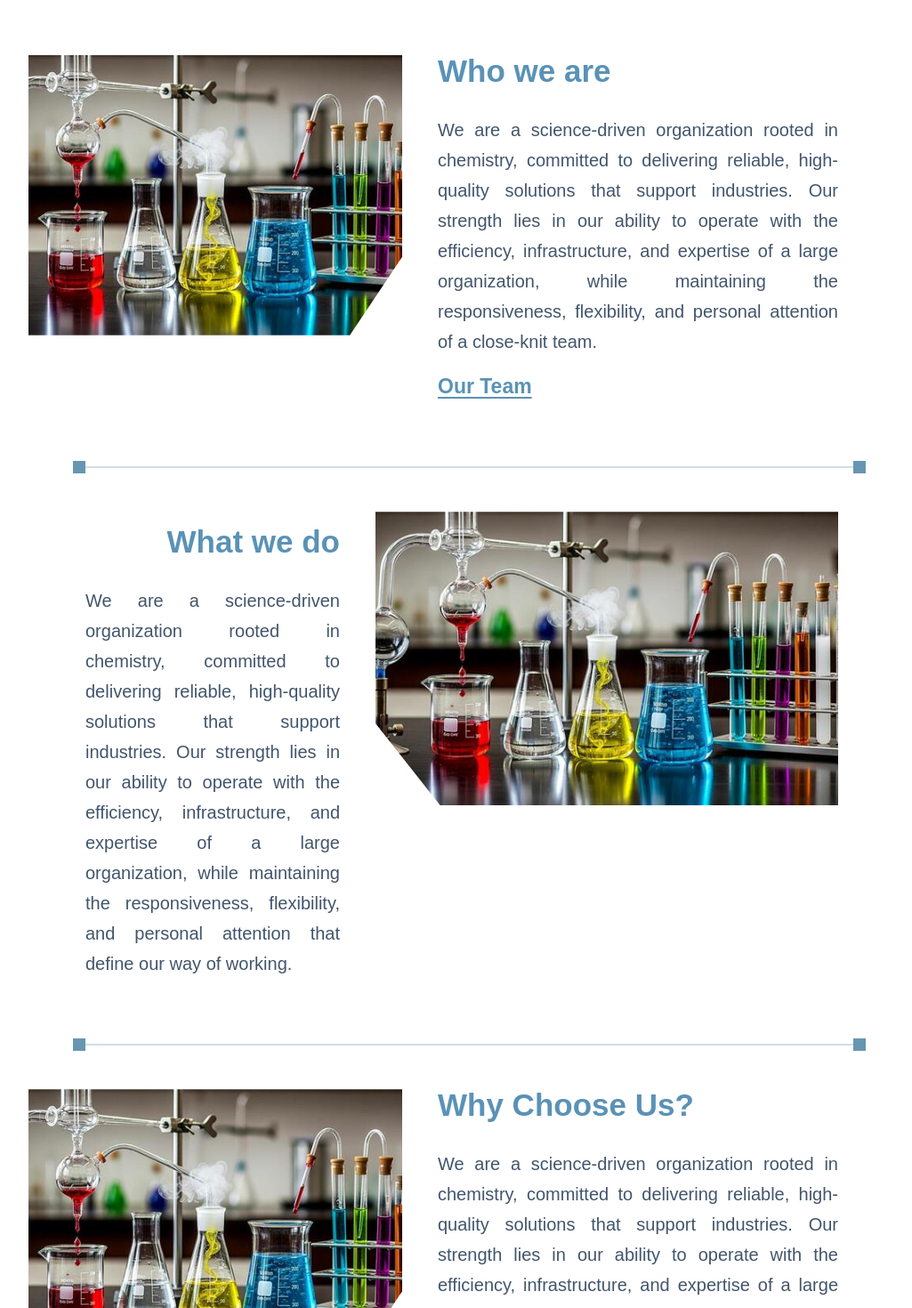
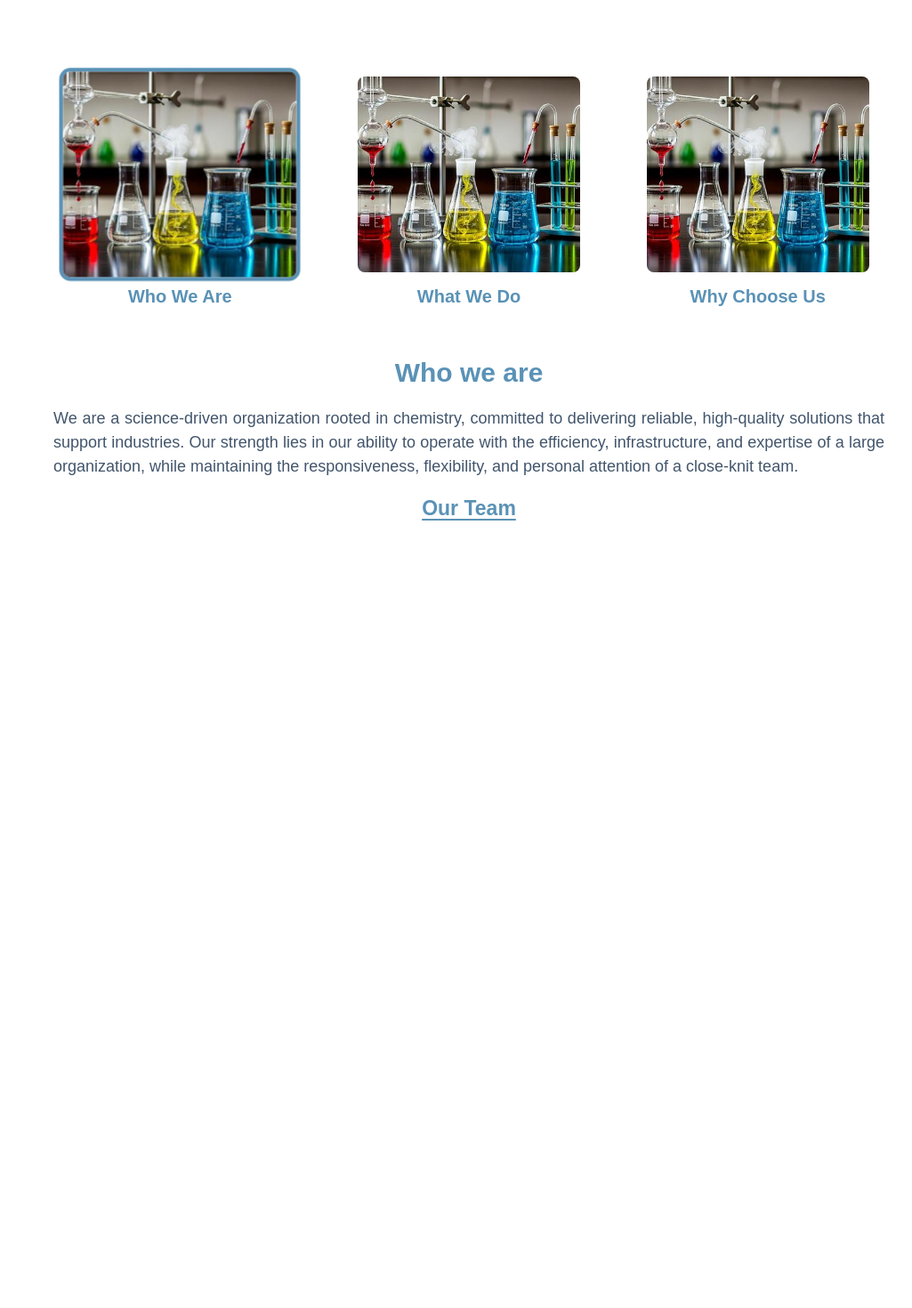
Before and after one commit to darshan1597/Genotek, a React (Vite) app in the folder client/: page /about/story in a window 1280 px wide. Shown: the part 800-2270 px from the top of the page at 89% size, without its empty margins (230-1255 px from the left). After the commit the page ends 1548 px from the top, so only its background shows below. Built offline with nearby package versions, Linux system fonts and the light colour scheme.

Commit message:
Updated AboutStory section

```diff
--- a/client/src/pages/AboutStory.jsx
+++ b/client/src/pages/AboutStory.jsx
@@ -1,3 +1,4 @@
+import { useState } from 'react'
 import Navabar from './components/Navabar'
 import Sidebar from './components/Sidebar'
 import hero from '../assets/aboutStory/hero.png'
@@ -7,6 +8,7 @@ import WhyChooseUsImage from '../assets/aboutStory/why-choose-us.jpg'
 import { Link } from 'react-router-dom'
 
 function AboutStory() {
+    const [active, setActive] = useState(1) // default first open
     return (
         <div className="min-h-screen bg-white text-slate-900">
             <div className="h-[2px] w-full bg-[#6a9fba]" />
@@ -47,26 +49,104 @@ function AboutStory() {
                             </p>
                         </div>
 
-                        <div className="px-1 pb-10 pt-4 sm:pb-12 md:pb-14 md:pt-10">
-                            <div className="grid items-start gap-6 md:gap-8 lg:grid-cols-[minmax(0,420px)_minmax(0,1fr)] lg:gap-10">
-                                <div
-                                    className="overflow-hidden"
-                                    style={{
-                                        clipPath: 'polygon(0 0, 100% 0, 100% 72%, 86% 100%, 0 100%)',
-                                    }}
-                                >
+                        <div className="px-4 pb-12 pt-8">
+
+                        {/* 3 Sections - Who we are, What we do, Why choose us */}
+                        <div className="px-4 pb-12 pt-8">
+
+                            {/* Images Grid */}
+                            <div className="grid grid-cols-1 gap-6 md:grid-cols-3 md:gap-10">
+
+                                {/* Who We Are */}
+                                <div className="text-center">
+                                    <div onClick={() => setActive(active === 1 ? null : 1)} className="cursor-pointer">
                                         <img
                                             src={WhoWeAreImage}
-                                        alt="Who we are"
-                                        className="h-[220px] w-full object-cover sm:h-[280px] md:h-[315px]"
+                                            className={`h-[220px] w-full max-w-[250px] object-cover mx-auto rounded-lg transition duration-300
+                                            ${active === 1 ? "ring-4 ring-[#5a92b6] scale-105" : ""}`}
                                         />
+                                        <p className="mt-3 font-semibold text-[#5a92b6] text-[20px]">
+                                            Who We Are
+                                        </p>
                                     </div>
 
-                                <div className="pr-0 lg:pr-8 xl:pr-20">
-                                    <h2 className="text-[28px] font-semibold leading-none text-[#5a92b6] sm:text-[32px] md:text-[35px]">
+                                    {/* Mobile Text */}
+                                    {active === 1 && (
+                                        <div className="mt-4 text-left md:hidden">
+                                            <h2 className="text-[22px] font-semibold text-[#5a92b6]">
                                                 Who we are
                                             </h2>
-                                    <p className="mt-4 max-w-[900px] text-[16px] leading-[1.7] text-[#42556c] text-left sm:mt-6 sm:text-[18px] md:mt-8 md:text-[20px] md:text-justify">
+                                            <p className="mt-2 text-[16px] text-[#42556c]">
+                                                We are a science-driven organization rooted in chemistry, committed to delivering reliable, high-quality solutions that support industries.
+                                            </p>
+                                            <Link to="/about/team">
+                                                <p className="mt-2 text-[#5a92b6] underline">Our Team</p>
+                                            </Link>
+                                        </div>
+                                    )}
+                                </div>
+
+                                {/* What We Do */}
+                                <div className="text-center">
+                                    <div onClick={() => setActive(active === 2 ? null : 2)} className="cursor-pointer">
+                                        <img
+                                            src={whatWeDoImage}
+                                            className={`h-[220px] w-full max-w-[250px] object-cover mx-auto rounded-lg transition duration-300
+                                            ${active === 2 ? "ring-4 ring-[#5a92b6] scale-105" : ""}`}
+                                        />
+                                        <p className="mt-3 font-semibold text-[#5a92b6] text-[20px]">
+                                            What We Do
+                                        </p>
+                                    </div>
+
+                                    {active === 2 && (
+                                        <div className="mt-4 text-left md:hidden">
+                                            <h2 className="text-[22px] font-semibold text-[#5a92b6]">
+                                                What we do
+                                            </h2>
+                                            <p className="mt-2 text-[16px] text-[#42556c]">
+                                                We provide innovative solutions with strong expertise, ensuring efficiency, flexibility, and industry excellence.
+                                            </p>
+                                        </div>
+                                    )}
+                                </div>
+
+                                {/* Why Choose Us */}
+                                <div className="text-center">
+                                    <div onClick={() => setActive(active === 3 ? null : 3)} className="cursor-pointer">
+                                        <img
+                                            src={WhyChooseUsImage}
+                                            className={`h-[220px] w-full max-w-[250px] object-cover mx-auto rounded-lg transition duration-300
+                                            ${active === 3 ? "ring-4 ring-[#5a92b6] scale-105" : ""}`}
+                                        />
+                                        <p className="mt-3 font-semibold text-[#5a92b6] text-[20px]">
+                                            Why Choose Us
+                                        </p>
+                                    </div>
+
+                                    {active === 3 && (
+                                        <div className="mt-4 text-left md:hidden">
+                                            <h2 className="text-[22px] font-semibold text-[#5a92b6]">
+                                                Why Choose Us
+                                            </h2>
+                                            <p className="mt-2 text-[16px] text-[#42556c]">
+                                                We combine large-scale capability with personal attention, ensuring reliability and customer satisfaction.
+                                            </p>
+                                        </div>
+                                    )}
+                                </div>
+
+                            </div>
+
+                            {/* Desktop Full-Width Text */}
+                            <div className="hidden md:block mt-12 max-w-[1000px] mx-auto text-center">
+
+                                {active === 1 && (
+                                    <div>
+                                        <h2 className="text-[30px] font-semibold text-[#5a92b6]">
+                                            Who we are
+                                        </h2>
+                                        <p className="mt-4 text-[18px] text-[#42556c] text-justify">
                                             We are a science-driven organization rooted in chemistry, committed to delivering reliable, high-quality solutions that support industries. Our strength lies in our ability to operate with the efficiency, infrastructure, and expertise of a large organization, while maintaining the responsiveness, flexibility, and personal attention of a close-knit team.
                                         </p>
                                         <Link to="/about/team">
@@ -74,70 +154,38 @@ function AboutStory() {
                                                 Our Team
                                             </p>
                                         </Link>
+                                    </div>
+                                )}
 
-                                </div>
-                            </div>
-
-                            <div className="relative mx-auto mt-10 h-[20px] w-[92%] sm:mt-14 md:mt-16 md:w-[90%]">
-                                <span className="absolute left-0 top-1/2 h-[10px] w-[10px] -translate-y-1/2 bg-[#6796b2] sm:h-[12px] sm:w-[12px] md:h-[14px] md:w-[14px]" />
-                                <span className="absolute right-0 top-1/2 h-[10px] w-[10px] -translate-y-1/2 bg-[#6796b2] sm:h-[12px] sm:w-[12px] md:h-[14px] md:w-[14px]" />
-                                <span className="absolute left-[14px] right-[14px] top-1/2 h-px -translate-y-1/2 bg-[#a5becc]" />
-                            </div>
-
-                            <div className="mt-8 grid items-start gap-6 md:mt-10 md:gap-8 lg:grid-cols-[minmax(0,1fr)_420px] lg:gap-10 lg:pr-8 xl:grid-cols-[minmax(0,1fr)_520px] xl:pr-20">
-                                <div className="pt-2 text-left md:pt-4 lg:pl-6 lg:text-right xl:pl-16">
-                                    <h2 className="text-[28px] font-semibold leading-none text-[#5a92b6] sm:text-[32px] md:text-[35px]">
+                                {active === 2 && (
+                                    <div>
+                                        <h2 className="text-[30px] font-semibold text-[#5a92b6]">
                                             What we do
                                         </h2>
-                                    <p className="mx-auto mt-4 max-w-[980px] text-[16px] leading-[1.7] text-[#42556c] text-left sm:mt-6 sm:text-[18px] md:mt-8 md:text-[20px] md:text-justify">
+                                        <p className="mt-4 text-[18px] text-[#42556c] text-justify">
                                             We are a science-driven organization rooted in chemistry, committed to delivering reliable, high-quality solutions that support industries. Our strength lies in our ability to operate with the efficiency, infrastructure, and expertise of a large organization, while maintaining the responsiveness, flexibility, and personal attention that define our way of working.
                                         </p>
                                     </div>
+                                )}
 
-                                <div
-                                    className="overflow-hidden bg-[#e6edf3]"
-                                    style={{
-                                        clipPath: 'polygon(0 0, 100% 0, 100% 100%, 14% 100%, 0 72%)',
-                                    }}
-                                >
-                                    <img
-                                        src={whatWeDoImage}
-                                        alt="What we do"
-                                        className="h-[220px] w-full object-cover sm:h-[280px] md:h-[330px]"
-                                    />
-                                </div>
-                            </div>
-
-                            <div className="relative mx-auto mt-10 h-[20px] w-[92%] sm:mt-14 md:mt-16 md:w-[90%]">
-                                <span className="absolute left-0 top-1/2 h-[10px] w-[10px] -translate-y-1/2 bg-[#6796b2] sm:h-[12px] sm:w-[12px] md:h-[14px] md:w-[14px]" />
-                                <span className="absolute right-0 top-1/2 h-[10px] w-[10px] -translate-y-1/2 bg-[#6796b2] sm:h-[12px] sm:w-[12px] md:h-[14px] md:w-[14px]" />
-                                <span className="absolute left-[14px] right-[14px] top-1/2 h-px -translate-y-1/2 bg-[#a5becc]" />
-                            </div>
-
-                            <div className="mt-8 grid items-start gap-6 md:mt-10 md:gap-8 lg:grid-cols-[minmax(0,420px)_minmax(0,1fr)] lg:gap-10">
-                                <div
-                                    className="overflow-hidden"
-                                    style={{
-                                        clipPath: 'polygon(0 0, 100% 0, 100% 72%, 86% 100%, 0 100%)',
-                                    }}
-                                >
-                                    <img
-                                        src={WhyChooseUsImage}
-                                        alt="why choose use"
-                                        className="h-[220px] w-full object-cover sm:h-[280px] md:h-[315px]"
-                                    />
-                                </div>
-
-                                <div className="pr-0 lg:pr-8 xl:pr-20">
-                                    <h2 className="text-[28px] font-semibold leading-none text-[#5a92b6] sm:text-[32px] md:text-[35px]">
-                                        Why Choose Us?
+                                {active === 3 && (
+                                    <div>
+                                        <h2 className="text-[30px] font-semibold text-[#5a92b6]">
+                                            Why Choose Us
                                         </h2>
-                                    <p className="mt-4 max-w-[900px] text-[16px] leading-[1.7] text-[#42556c] text-left sm:mt-6 sm:text-[18px] md:mt-8 md:text-[20px] md:text-justify">
+                                        <p className="mt-4 text-[18px] text-[#42556c] text-justify">
                                             We are a science-driven organization rooted in chemistry, committed to delivering reliable, high-quality solutions that support industries. Our strength lies in our ability to operate with the efficiency, infrastructure, and expertise of a large organization, while maintaining the responsiveness flexibility and personal attention of a close-knit team.
                                         </p>
                                     </div>
+                                )}
+
                             </div>
+
                         </div>
+
+                    </div>
+                    {/* 3 Sections - Who we are, What we do, Why choose us */}
+
                     </div>
                 </section>
             </main>
```
Lines whose indentation alone changed are shown as unchanged.
